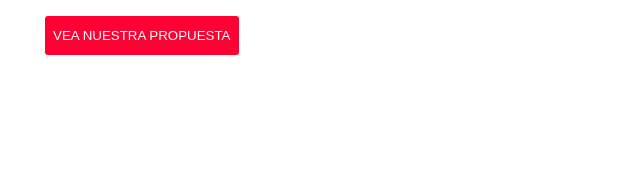
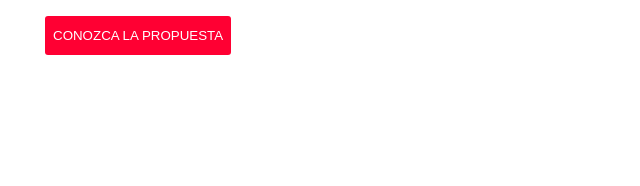
Before and after one commit to joseamadorg/proyecto28115, a plain HTML site: page index.html in a window 1280 px wide. Shown: the part 586-772 px from the top of the page, 0-640 px from the left. Drawn offline with nearby package versions, Linux system fonts and the light colour scheme; a web font is replaced by a local one.

Commit message:
fix: .btn Cabiamos el copy de la CTA

```diff
--- a/index.html
+++ b/index.html
@@ -29,7 +29,7 @@
             <section class="hero">
                 <div class="hero__contenedor">
                     <h1 class="hero__titulo">¡SOMOS UNA <br class="break"> ESCUELITA DE CÓDIGO!</h1>
-                    <button class="btn">VEA NUESTRA PROPUESTA</button>
+                    <button class="btn">CONOZCA LA PROPUESTA</button>
                 </div>
                 <div class="hero__contenedor--img animate__animated animate__fadeInUpBig">
                     <img src="./img/section-1.png" alt="una imagen">
```
